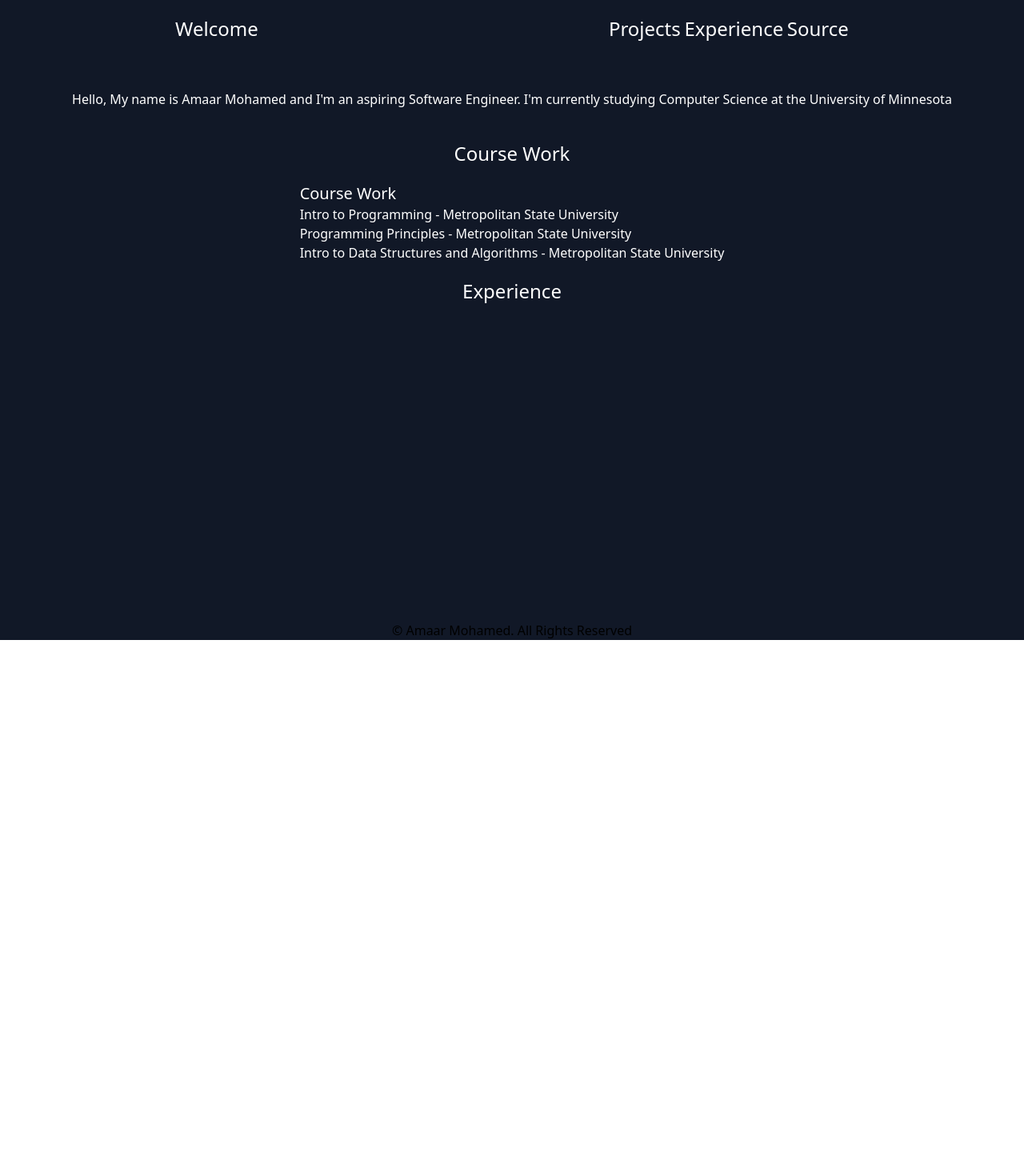
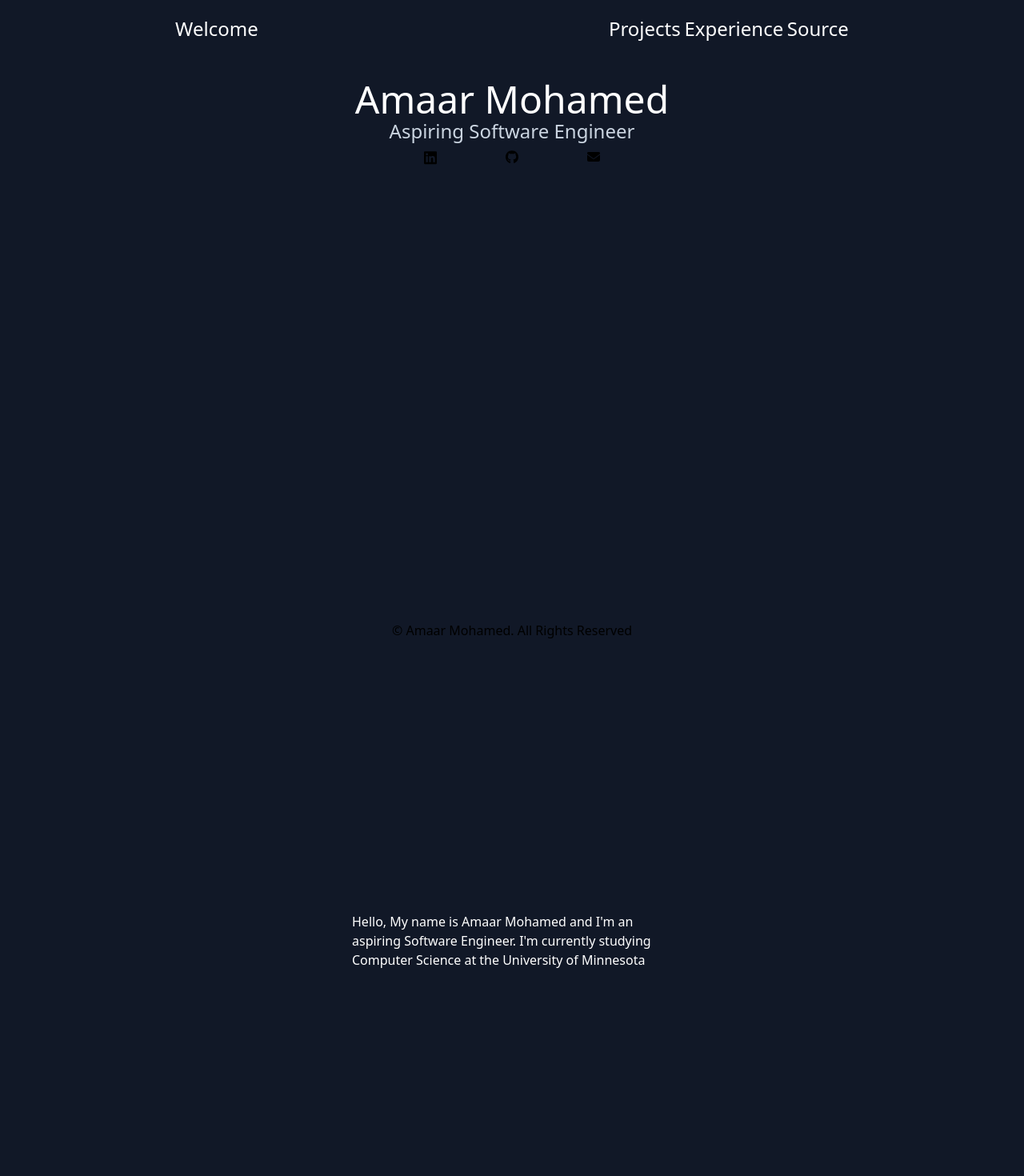
Before and after one commit to AmaarM/homepage, a Next.js app: page / in a window 1280 px wide. Shown: the top 1470 px of the page at 80% size. Before the commit the page ends 800 px from the top, so only its background shows below. Built offline with nearby package versions, Linux system fonts and the light colour scheme.

Commit message:
changed format for components, added hero section

```diff
--- /dev/null
+++ b/src/components/About.tsx
@@ -0,0 +1,15 @@
+import Image from "next/image";
+import ProfilePic from "../assets/amaar-pic.jpg";
+const About = () => {
+  return (
+    <div className="w-screen text-skin-base flex justify-evenly my-10 ease-in-out duration-300">
+      <p className="w-[400px]">
+        Hello, My name is Amaar Mohamed and I&#39;m an aspiring Software
+        Engineer. I&#39;m currently studying Computer Science at the University
+        of Minnesota
+      </p>
+    </div>
+  );
+};
+
+export default About;
--- /dev/null
+++ b/src/components/Hero.tsx
@@ -0,0 +1,35 @@
+import Link from "next/link";
+
+const Hero = () => {
+  return (
+    <div className="text-skin-base my-7 mx-auto w-[1000px] flex flex-row justify-evenly text-center">
+      <div>
+        <h1 className="text-5xl">Amaar Mohamed</h1>
+        <h1 className="text-2xl text-slate-300">Aspiring Software Engineer</h1>
+        <div className="flex flex-row justify-evenly">
+          <div className="w-4 my-2 cursor-pointer">
+            <Link href="https://www.linkedin.com/in/amaarmohamed/">
+              <svg xmlns="http://www.w3.org/2000/svg" viewBox="0 0 448 512">
+                <path d="M416 32H31.9C14.3 32 0 46.5 0 64.3v383.4C0 465.5 14.3 480 31.9 480H416c17.6 0 32-14.5 32-32.3V64.3c0-17.8-14.4-32.3-32-32.3zM135.4 416H69V202.2h66.5V416zm-33.2-243c-21.3 0-38.5-17.3-38.5-38.5S80.9 96 102.2 96c21.2 0 38.5 17.3 38.5 38.5 0 21.3-17.2 38.5-38.5 38.5zm282.1 243h-66.4V312c0-24.8-.5-56.7-34.5-56.7-34.6 0-39.9 27-39.9 54.9V416h-66.4V202.2h63.7v29.2h.9c8.9-16.8 30.6-34.5 62.9-34.5 67.2 0 79.7 44.3 79.7 101.9V416z" />
+              </svg>
+            </Link>
+          </div>
+          <div className="w-4 my-2 cursor-pointer">
+            <Link href="https://github.com/AmaarM">
+            <svg xmlns="http://www.w3.org/2000/svg" viewBox="0 0 496 512">
+              <path d="M165.9 397.4c0 2-2.3 3.6-5.2 3.6-3.3.3-5.6-1.3-5.6-3.6 0-2 2.3-3.6 5.2-3.6 3-.3 5.6 1.3 5.6 3.6zm-31.1-4.5c-.7 2 1.3 4.3 4.3 4.9 2.6 1 5.6 0 6.2-2s-1.3-4.3-4.3-5.2c-2.6-.7-5.5.3-6.2 2.3zm44.2-1.7c-2.9.7-4.9 2.6-4.6 4.9.3 2 2.9 3.3 5.9 2.6 2.9-.7 4.9-2.6 4.6-4.6-.3-1.9-3-3.2-5.9-2.9zM244.8 8C106.1 8 0 113.3 0 252c0 110.9 69.8 205.8 169.5 239.2 12.8 2.3 17.3-5.6 17.3-12.1 0-6.2-.3-40.4-.3-61.4 0 0-70 15-84.7-29.8 0 0-11.4-29.1-27.8-36.6 0 0-22.9-15.7 1.6-15.4 0 0 24.9 2 38.6 25.8 21.9 38.6 58.6 27.5 72.9 20.9 2.3-16 8.8-27.1 16-33.7-55.9-6.2-112.3-14.3-112.3-110.5 0-27.5 7.6-41.3 23.6-58.9-2.6-6.5-11.1-33.3 2.6-67.9 20.9-6.5 69 27 69 27 20-5.6 41.5-8.5 62.8-8.5s42.8 2.9 62.8 8.5c0 0 48.1-33.6 69-27 13.7 34.7 5.2 61.4 2.6 67.9 16 17.7 25.8 31.5 25.8 58.9 0 96.5-58.9 104.2-114.8 110.5 9.2 7.9 17 22.9 17 46.4 0 33.7-.3 75.4-.3 83.6 0 6.5 4.6 14.4 17.3 12.1C428.2 457.8 496 362.9 496 252 496 113.3 383.5 8 244.8 8zM97.2 352.9c-1.3 1-1 3.3.7 5.2 1.6 1.6 3.9 2.3 5.2 1 1.3-1 1-3.3-.7-5.2-1.6-1.6-3.9-2.3-5.2-1zm-10.8-8.1c-.7 1.3.3 2.9 2.3 3.9 1.6 1 3.6.7 4.3-.7.7-1.3-.3-2.9-2.3-3.9-2-.6-3.6-.3-4.3.7zm32.4 35.6c-1.6 1.3-1 4.3 1.3 6.2 2.3 2.3 5.2 2.6 6.5 1 1.3-1.3.7-4.3-1.3-6.2-2.2-2.3-5.2-2.6-6.5-1zm-11.4-14.7c-1.6 1-1.6 3.6 0 5.9 1.6 2.3 4.3 3.3 5.6 2.3 1.6-1.3 1.6-3.9 0-6.2-1.4-2.3-4-3.3-5.6-2z" />
+            </svg>
+            </Link>
+          </div>
+          <div className="w-4 my-2 cursor-pointer">
+            <svg xmlns="http://www.w3.org/2000/svg" viewBox="0 0 512 512">
+              <path d="M464 64C490.5 64 512 85.49 512 112C512 127.1 504.9 141.3 492.8 150.4L275.2 313.6C263.8 322.1 248.2 322.1 236.8 313.6L19.2 150.4C7.113 141.3 0 127.1 0 112C0 85.49 21.49 64 48 64H464zM217.6 339.2C240.4 356.3 271.6 356.3 294.4 339.2L512 176V384C512 419.3 483.3 448 448 448H64C28.65 448 0 419.3 0 384V176L217.6 339.2z" />
+            </svg>
+          </div>
+        </div>
+      </div>
+    </div>
+  );
+};
+
+export default Hero;
--- a/src/components/layouts/main.tsx
+++ b/src/components/layouts/main.tsx
@@ -1,10 +1,10 @@
-import Navbar from "../navbar";
-import Footer from "../footer";
+import Navbar from "../Navbar";
+import Footer from "../Footer";
 import Head from "next/head";
 
 const Main = ({ children }) => {
   return (
-    <div className="bg-gray-900">
+    <div>
       <Head>
         <title>Amaar&#39;s Homepage</title>
         <meta name="description" content="Generated by create-t3-app" />
--- /dev/null
+++ b/src/components/layouts/section.tsx
@@ -0,0 +1,9 @@
+const Section = ({ children }) => {
+  return (
+    <div className="h-[1000px]">
+      <>{children}</>
+    </div>
+  );
+};
+
+export default Section;
--- a/src/pages/index.tsx
+++ b/src/pages/index.tsx
@@ -1,17 +1,19 @@
 import type { NextPage } from "next";
 import Layout from "../components/layouts/main";
+import Section from "../components/layouts/section";
+import About from "../components/About";
+import Hero from "../components/Hero";
 
 const Home: NextPage = () => {
   return (
     <>
       <Layout>
-        <div className="w-screen text-skin-base flex justify-center my-10 ease-in-out duration-300">
-          <p>
-            Hello, My name is Amaar Mohamed and I&#39;m an aspiring Software
-            Engineer. I&#39;m currently studying Computer Science at the
-            University of Minnesota
-          </p>
-        </div>
+        <Section>
+          <Hero />
+        </Section>
+        <Section>
+          <About />
+        </Section>
         <h1 className="text-2xl text-skin-base text-center">Course Work</h1>
         <div className="w-[800px] my-5 flex justify-center mx-auto text-skin-base">
           <div>
--- a/src/pages/projects.tsx
+++ /dev/null
@@ -1,11 +0,0 @@
-import Layout from "../components/layouts/main";
-
-const Projects = () => {
-  return (
-    <Layout>
-
-    </Layout>
-  );
-};
-
-export default Projects;
--- a/src/styles/globals.css
+++ b/src/styles/globals.css
@@ -6,3 +6,7 @@
   padding: 0;
   margin: 0;
 }
+
+body {
+  @apply bg-gray-900
+}
```
Also changed, not shown: src/assets/amaar-pic.jpg (added), src/pages/experience.tsx (deleted).
